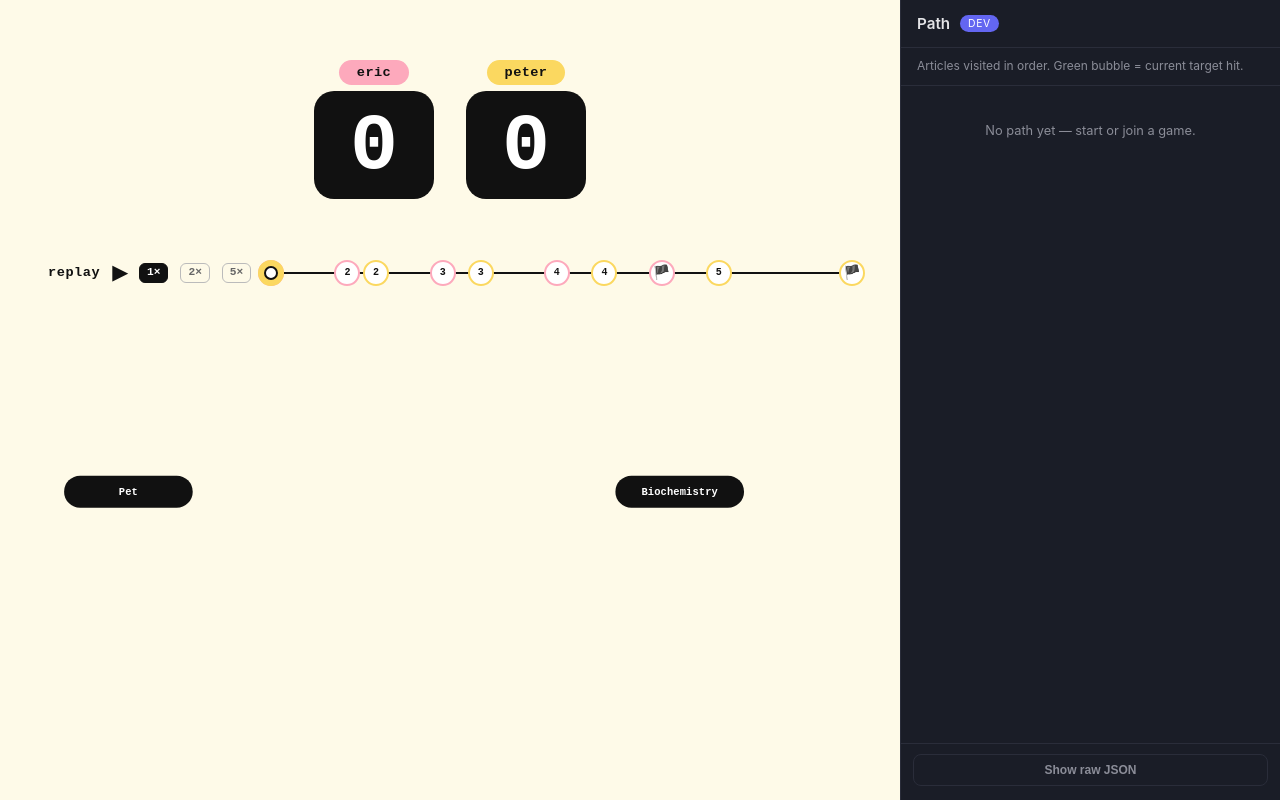
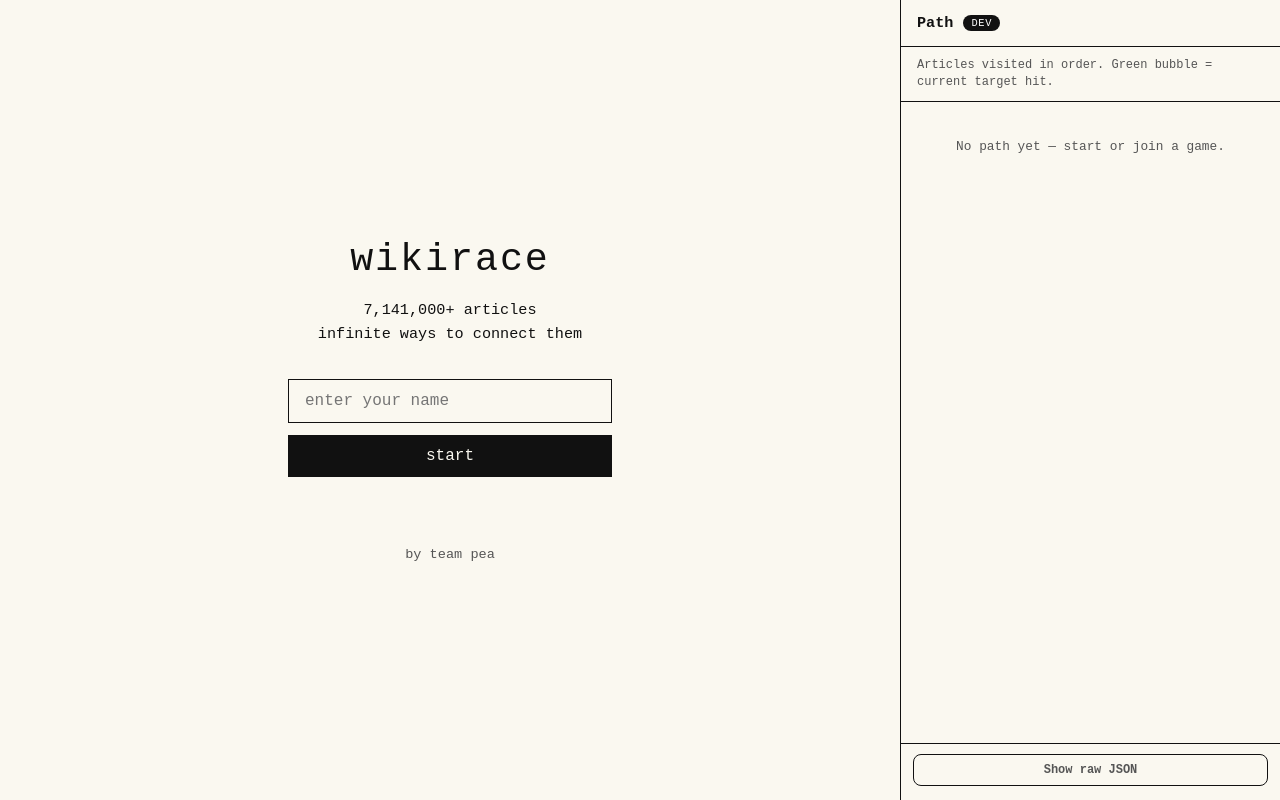
Before and after one commit to vo-eric/ellisathon, a React (Vite) app in the folder client/: page / in a window 1280 px wide. Built offline with nearby package versions, Linux system fonts and the light colour scheme.

Commit message:
redo onbiarding style

```diff
--- a/client/src/App.css
+++ b/client/src/App.css
@@ -7,16 +7,16 @@
 }
 
 :root {
-  --bg: #0f1117;
-  --surface: #1a1d27;
-  --border: #2a2d3a;
-  --text: #e4e4e7;
-  --text-muted: #8b8d98;
-  --accent: #6366f1;
-  --accent-hover: #818cf8;
-  --green: #22c55e;
+  --bg: #faf8f0;
+  --surface: #faf8f0;
+  --border: #111;
+  --text: #111;
+  --text-muted: #555;
+  --accent: #111;
+  --accent-hover: #333;
+  --green: #111;
   --red: #ef4444;
-  --radius: 12px;
+  --radius: 0px;
 }
 
 html,
@@ -27,8 +27,7 @@ body,
 }
 
 body {
-  font-family: 'Inter', -apple-system, BlinkMacSystemFont, 'Segoe UI',
-    sans-serif;
+  font-family: 'Courier New', Courier, ui-monospace, SFMono-Regular, monospace;
   background: var(--bg);
   color: var(--text);
 }
@@ -234,44 +233,59 @@ body {
 }
 
 .card {
-  background: var(--surface);
-  border: 1px solid var(--border);
-  border-radius: var(--radius);
+  background: transparent;
+  border: none;
+  border-radius: 0;
   padding: 48px;
   max-width: 420px;
   width: 90%;
   text-align: center;
+  display: flex;
+  flex-direction: column;
+  align-items: center;
+  min-height: 420px;
 }
 
 .card h1 {
-  font-size: 2rem;
-  font-weight: 700;
-  margin-bottom: 8px;
-  background: linear-gradient(135deg, var(--accent), var(--accent-hover));
-  -webkit-background-clip: text;
-  -webkit-text-fill-color: transparent;
-  background-clip: text;
+  font-size: 2.4rem;
+  font-weight: 400;
+  margin-bottom: 16px;
+  color: var(--text);
+  background: none;
+  -webkit-background-clip: unset;
+  -webkit-text-fill-color: unset;
+  background-clip: unset;
+  letter-spacing: 0.05em;
 }
 
 .subtitle {
-  color: var(--text-muted);
+  color: var(--text);
   margin-bottom: 32px;
   font-size: 0.95rem;
-  line-height: 1.5;
+  line-height: 1.6;
 }
 
 .alias-form {
   display: flex;
   flex-direction: column;
   gap: 12px;
+  width: 100%;
+}
+
+.cover-footer {
+  margin-top: auto;
+  padding-top: 32px;
+  font-size: 0.85rem;
+  color: var(--text-muted);
 }
 
 input[type='text'] {
   background: var(--bg);
   border: 1px solid var(--border);
-  border-radius: 8px;
+  border-radius: 0;
   padding: 12px 16px;
   font-size: 1rem;
+  font-family: inherit;
   color: var(--text);
   outline: none;
   transition: border-color 0.2s;
@@ -284,12 +298,13 @@ input[type='text']:focus {
 button,
 .btn-primary {
   background: var(--accent);
-  color: #fff;
+  color: #faf8f0;
   border: none;
-  border-radius: 8px;
+  border-radius: 0;
   padding: 12px 24px;
   font-size: 1rem;
-  font-weight: 600;
+  font-family: inherit;
+  font-weight: 400;
   cursor: pointer;
   transition: background 0.2s;
 }
@@ -402,7 +417,7 @@ button:disabled {
   display: flex;
   align-items: center;
   justify-content: center;
-  background: rgba(15, 17, 23, 0.94);
+  background: rgba(250, 248, 240, 0.96);
   backdrop-filter: blur(6px);
 }
 
@@ -421,12 +436,13 @@ button:disabled {
 
 .countdown-overlay-number {
   font-size: clamp(4rem, 15vw, 6.5rem);
-  font-weight: 800;
+  font-weight: 400;
   line-height: 1;
-  background: linear-gradient(135deg, var(--accent), var(--accent-hover));
-  -webkit-background-clip: text;
-  -webkit-text-fill-color: transparent;
-  background-clip: text;
+  color: var(--text);
+  background: none;
+  -webkit-background-clip: unset;
+  -webkit-text-fill-color: unset;
+  background-clip: unset;
   margin: 0 0 16px;
 }
 
@@ -781,7 +797,31 @@ button:disabled {
 }
 
 .game-article-name.target {
-  color: var(--green);
+  color: var(--text);
+}
+
+.target-chip-wrapper {
+  position: relative;
+  display: inline-flex;
+  align-items: center;
+}
+
+.target-tooltip {
+  position: absolute;
+  top: calc(100% + 8px);
+  left: 50%;
+  transform: translateX(-50%);
+  width: 280px;
+  background: var(--bg);
+  border: 1px solid var(--border);
+  padding: 10px 12px;
+  font-size: 0.78rem;
+  line-height: 1.5;
+  color: var(--text);
+  z-index: 200;
+  pointer-events: none;
+  white-space: normal;
+  text-align: left;
 }
 
 .game-moves {
--- a/client/src/App.tsx
+++ b/client/src/App.tsx
@@ -1,8 +1,10 @@
 import { useCallback, useEffect, useRef, useState } from 'react';
 import { MovesDevSidebar } from './components/MovesDevSidebar';
 import { WaitingRoom } from './components/WaitingRoom';
-import ResultsPage from './components/ResultsPage';
+import ResultsPage, { SEAT_COLORS } from './components/ResultsPage';
+import { TargetArticleChip } from './components/TargetArticleChip';
 import { appendMoveNode } from './moveChain';
+import type { PathMove, PlayerPath } from './hooks/useReplay';
 import type {
   LobbySnapshot,
   MoveListNodeSnapshot,
@@ -31,7 +33,7 @@ function transitionCountFromChain(chain: MoveListNodeSnapshot | null): number {
 }
 
 export default function App() {
-  const [screen, setScreen] = useState<Screen>(DEV_RESULTS_PREVIEW ? 'results' : 'alias');
+  const [screen, setScreen] = useState<Screen>('alias');
   const [aliasInput, setAliasInput] = useState('');
   const [playerName, setPlayerName] = useState('');
   const [lobbies, setLobbies] = useState<LobbySnapshot[]>([]);
@@ -52,6 +54,12 @@ export default function App() {
   const [gameoverHtml, setGameoverHtml] = useState('');
 
   const [moveChain, setMoveChain] = useState<MoveListNodeSnapshot | null>(null);
+  // Per-player moves accumulated during a game, keyed by playerId
+  const [playerMoves, setPlayerMoves] = useState<Map<string, PathMove[]>>(new Map());
+  // Seat order at game start: seatIndex → playerId
+  const [gameSeatOrder, setGameSeatOrder] = useState<(string | null)[]>([]);
+  // Player name/id lookup for the current game
+  const [gamePlayers, setGamePlayers] = useState<{ id: string; name: string }[]>([]);
 
   const wsRef = useRef<WebSocket | null>(null);
   const wikiRef = useRef<HTMLIFrameElement>(null);
@@ -301,22 +309,24 @@ export default function App() {
           }`}
         >
           <div className='card'>
-            <h1>Wiki Speedrun</h1>
+            <h1>wikirace</h1>
             <p className='subtitle'>
-              Race through Wikipedia. First to the target article wins.
+              7,141,000+ articles<br />
+              infinite ways to connect them
             </p>
             <form className='alias-form' onSubmit={onAliasSubmit}>
               <input
                 type='text'
-                placeholder='Enter your alias'
+                placeholder='enter your name'
                 maxLength={20}
                 autoComplete='off'
                 value={aliasInput}
                 onChange={(e) => setAliasInput(e.target.value)}
                 required
               />
-              <button type='submit'>Enter</button>
+              <button type='submit'>start</button>
             </form>
+            <p className='cover-footer'>by team pea</p>
           </div>
         </div>
 
@@ -415,7 +425,7 @@ export default function App() {
             </div>
             <div className='game-bar-right'>
               <span className='game-label'>Target</span>
-              <span className='game-article-name target'>{gameTarget}</span>
+              <TargetArticleChip title={gameTarget} />
             </div>
           </div>
           {iframeSrc !== null && (
@@ -454,7 +464,25 @@ export default function App() {
         {/* ── Results / replay screen ── */}
         {screen === 'results' && (
           <div className='screen active screen-results'>
-            <ResultsPage />
+            <ResultsPage
+              paths={
+                gameSeatOrder.length > 0
+                  ? gameSeatOrder
+                      .map((playerId, seatIndex) => {
+                        if (!playerId) return null;
+                        const player = gamePlayers.find((p) => p.id === playerId);
+                        if (!player) return null;
+                        return {
+                          playerId: player.id,
+                          playerName: player.name,
+                          color: SEAT_COLORS[seatIndex] ?? '#ccc',
+                          moves: playerMoves.get(player.id) ?? [],
+                        };
+                      })
+                      .filter((p): p is NonNullable<typeof p> => p !== null)
+                  : undefined
+              }
+            />
           </div>
         )}
       </div>
--- a/client/src/components/ResultsPage.tsx
+++ b/client/src/components/ResultsPage.tsx
@@ -3,6 +3,9 @@ import { useReplay } from '../hooks/useReplay';
 import type { PlayerPath, ReplayNode } from '../hooks/useReplay';
 import { ReplayTimeline } from './ReplayTimeline';
 import { ReplayGraph } from './ReplayGraph';
+
+// ─── Seat colours (p1 → p4) ──────────────────────────────────────────────────
+export const SEAT_COLORS = ['#FBD860', '#FDA9BC', '#C7F7C9', '#F0C8FF'];
 
 // ─── Embedded sample data (used when no live data is passed) ─────────────────
 // These mirror client/public/p1-path.json and p2-path.json exactly.
@@ -37,15 +40,15 @@ const SAMPLE_P2: PlayerPath = {
 // ─── Props ────────────────────────────────────────────────────────────────────
 
 type Props = {
-  p1?: PlayerPath;
-  p2?: PlayerPath;
+  /** Live per-player paths from a real game. Falls back to sample data if omitted. */
+  paths?: PlayerPath[];
 };
 
 // ─── Component ───────────────────────────────────────────────────────────────
 
-export default function ResultsPage({ p1: p1Prop, p2: p2Prop }: Props) {
-  const p1 = p1Prop ?? SAMPLE_P1;
-  const p2 = p2Prop ?? SAMPLE_P2;
+export default function ResultsPage({ paths }: Props) {
+  const p1 = paths?.[0] ?? SAMPLE_P1;
+  const p2 = paths?.[1] ?? SAMPLE_P2;
 
   // ── Merge all nodes for the timeline clock ──
   const allNodes: ReplayNode[] = useMemo(
--- /dev/null
+++ b/client/src/components/TargetArticleChip.tsx
@@ -0,0 +1,55 @@
+import { useEffect, useRef, useState } from 'react';
+
+interface Props {
+  title: string;
+}
+
+export function TargetArticleChip({ title }: Props) {
+  const [summary, setSummary] = useState<string | null>(null);
+  const [visible, setVisible] = useState(false);
+  const hideTimer = useRef<ReturnType<typeof setTimeout> | null>(null);
+
+  useEffect(() => {
+    if (!title) return;
+    const encoded = encodeURIComponent(title.replace(/ /g, '_'));
+    fetch(`https://en.wikipedia.org/api/rest_v1/page/summary/${encoded}`)
+      .then((r) => r.json())
+      .then((d) => {
+        if (d.extract) setSummary(d.extract.split('. ')[0] + '.');
+      })
+      .catch(() => {});
+  }, [title]);
+
+  const handleMouseEnter = () => {
+    if (hideTimer.current) clearTimeout(hideTimer.current);
+    setVisible(true);
+  };
+
+  const handleMouseLeave = () => {
+    hideTimer.current = setTimeout(() => setVisible(false), 150);
+  };
+
+  const handleClick = () => {
+    const url = `https://en.wikipedia.org/wiki/${encodeURIComponent(title.replace(/ /g, '_'))}`;
+    window.open(url, '_blank', 'noopener,noreferrer');
+  };
+
+  return (
+    <span
+      className='target-chip-wrapper'
+      onMouseEnter={handleMouseEnter}
+      onMouseLeave={handleMouseLeave}
+    >
+      <span
+        className='game-article-name target'
+        onClick={handleClick}
+        style={{ cursor: 'pointer', textDecoration: 'underline', textUnderlineOffset: '3px' }}
+      >
+        {title}
+      </span>
+      {visible && summary && (
+        <span className='target-tooltip'>{summary}</span>
+      )}
+    </span>
+  );
+}
--- a/client/src/components/WaitingRoom.tsx
+++ b/client/src/components/WaitingRoom.tsx
@@ -1,4 +1,5 @@
 import type { LobbySnapshot } from '../types';
+import { TargetArticleChip } from './TargetArticleChip';
 
 type Props = {
   lobby: LobbySnapshot;
@@ -35,7 +36,9 @@ export function WaitingRoom({
 
       <div className='waiting-room-target-only'>
         <p className='waiting-room-target-label'>Goal article</p>
-        <p className='waiting-room-target-name'>{lobby.targetArticle}</p>
+        <p className='waiting-room-target-name'>
+          <TargetArticleChip title={lobby.targetArticle} />
+        </p>
         <p className='waiting-room-target-note'>
           The starting article stays hidden until everyone is seated, ready, and
           the countdown finishes.
```
Also changed, not shown: 2 other files (tests, documents, lock files or other folders).
